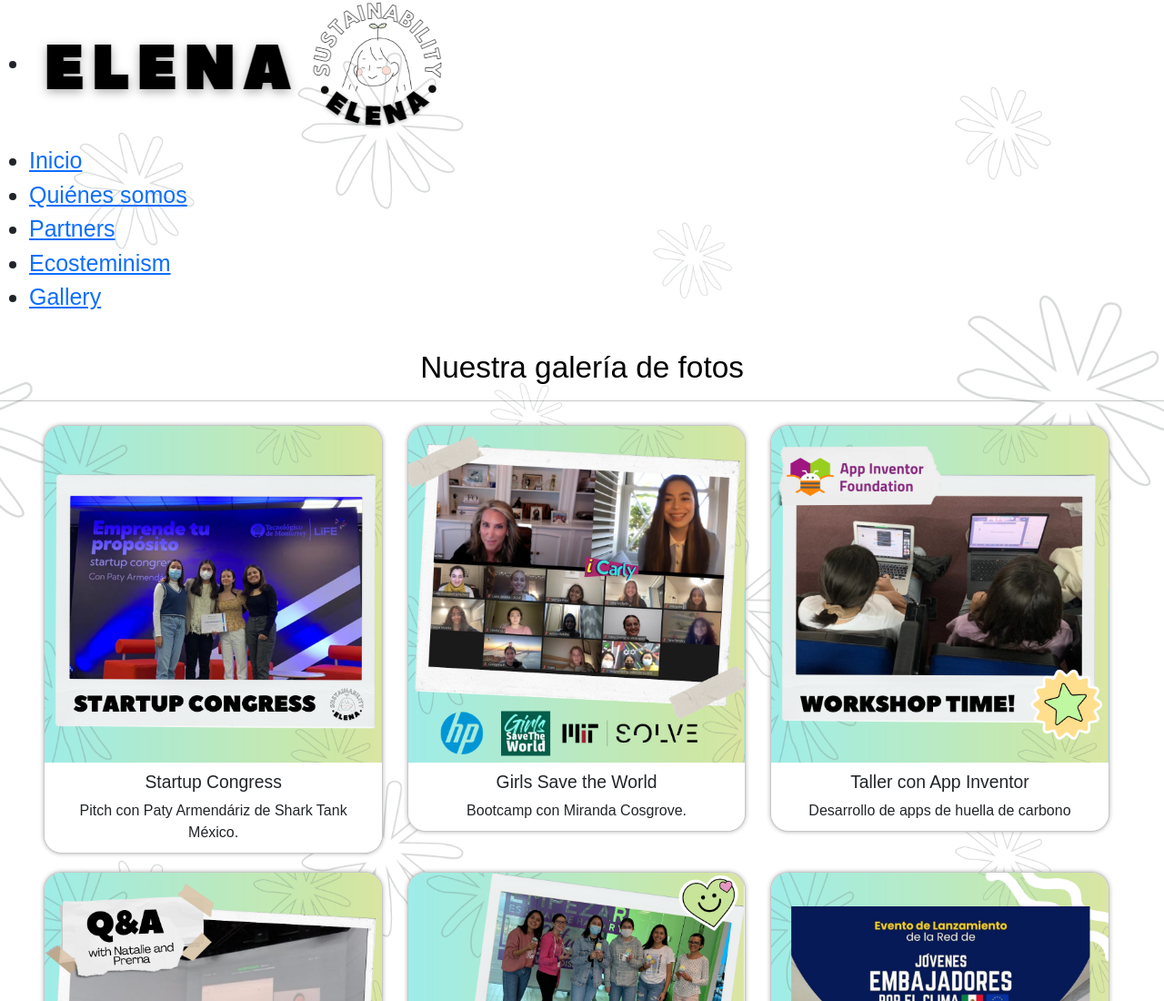
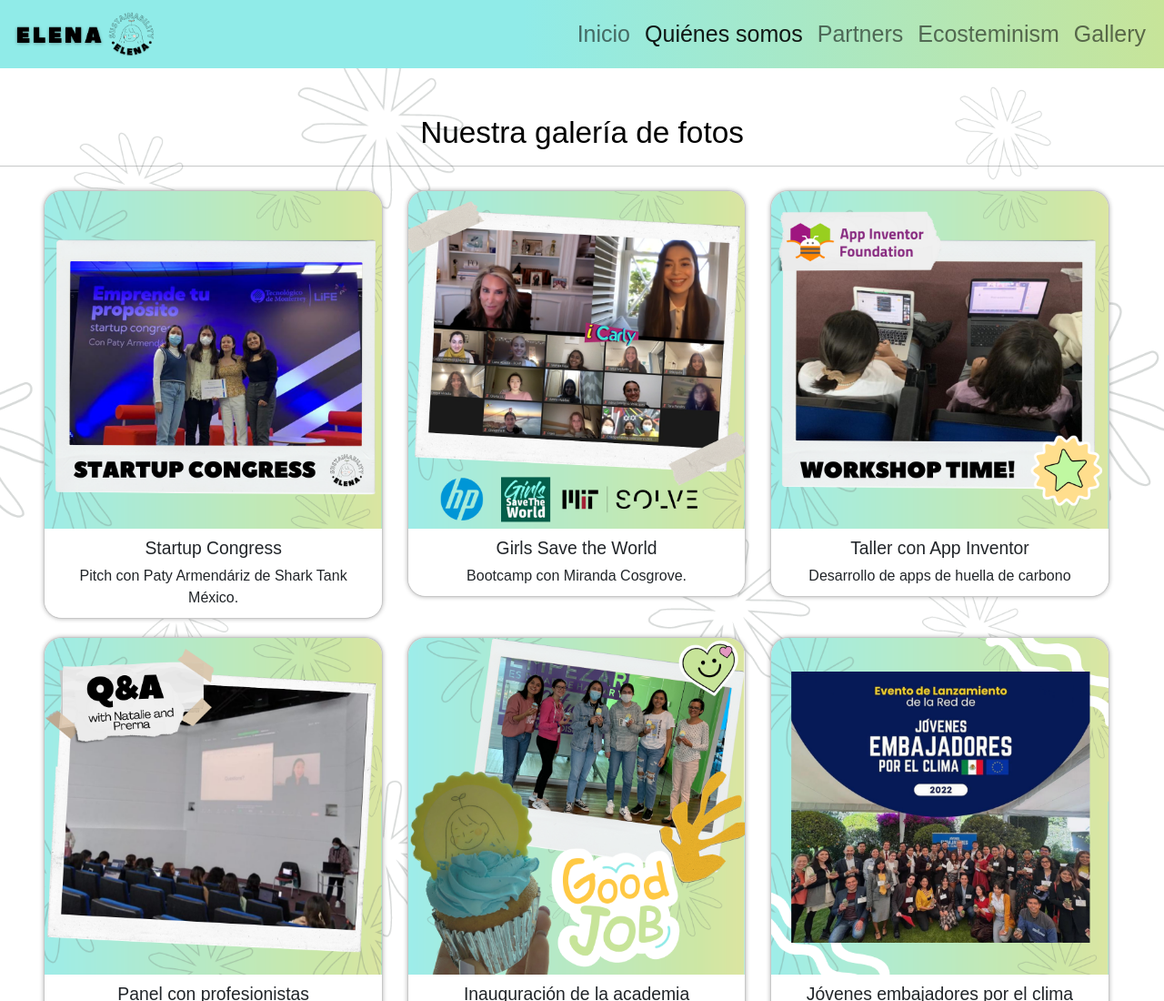
Before and after one commit to giovannaromc/ELENAproject, a plain HTML site: page gallery.html in a window 1280 px wide. Shown: the top 1100 px of the page at 91% size. Drawn offline with nearby package versions, Linux system fonts and the light colour scheme; a web font is replaced by a local one.

Commit message:
cambio de navbar por bootstrap

```diff
--- a/gallery.html
+++ b/gallery.html
@@ -24,35 +24,36 @@
   </head>
 
 <body>
-  <header>
-    <nav>
-         <ul class="nav-left-section">
-            <li>
-                <a href="index.html">
-                    <img class="imagenlogoprincipal" src="img/ELENA_transparent.png" alt="">
-                </a>
+    <!-- Barra de navegacion -->
+    <nav class="navbar navbar-expand-md navbar-light">
+      <div class="container-fluid">
+        <button class="navbar-toggler" type="button" data-bs-toggle="collapse" data-bs-target="#navbar-toggler" aria-controls="navbarTogglerDemo01" aria-expanded="true" aria-label="Toggle navigation">
+          <span class="navbar-toggler-icon"></span>
+        </button>
+        <div class="collapse navbar-collapse" id="navbar-toggler">
+          <a class="navbar-brand" href="#">
+            <img src="img/ELENA_transparent.png" width="160" alt="Logo de la página web">
+          </a>
+          <ul class="navbar-nav d-flex justify-content-center align-items-center">
+            <li class="nav-item">
+              <a class="nav-link" href="index.html">Inicio</a>
             </li>
-         </ul>
-
-        <ul class="nav-right-section">
-            <li>
-                <a href="index.html"> Inicio </a>
+            <li class="nav-item">
+              <a class="nav-link active" aria-current="page" href="mision.html">Quiénes somos</a>
             </li>
-            <li>
-                <a href="mision.html"> Quiénes somos </a>
+            <li class="nav-item">
+              <a class="nav-link" href="partners.html">Partners</a>
             </li>
-            <li>
-                <a href="partners.html"> Partners </a>
+            <li class="nav-item">
+              <a class="nav-link" href="steminism.html">Ecosteminism</a>
             </li>
-            <li>
-                <a href="steminism.html"> Ecosteminism </a>
+            <li class="nav-item">
+              <a class="nav-link" href="gallery.html">Gallery</a>
             </li>
-            <li>
-                <a href="gallery.html"> Gallery </a>
-            </li>
-        </ul>
+          </ul>
+        </div>
+      </div>
     </nav>
-  </header>
 
   <h2 class="titlesection">Nuestra galería de fotos</h2>
   <hr/>
```
Also changed, not shown: index.html (+24 -28 lines), partners.html (+24 -23 lines).
